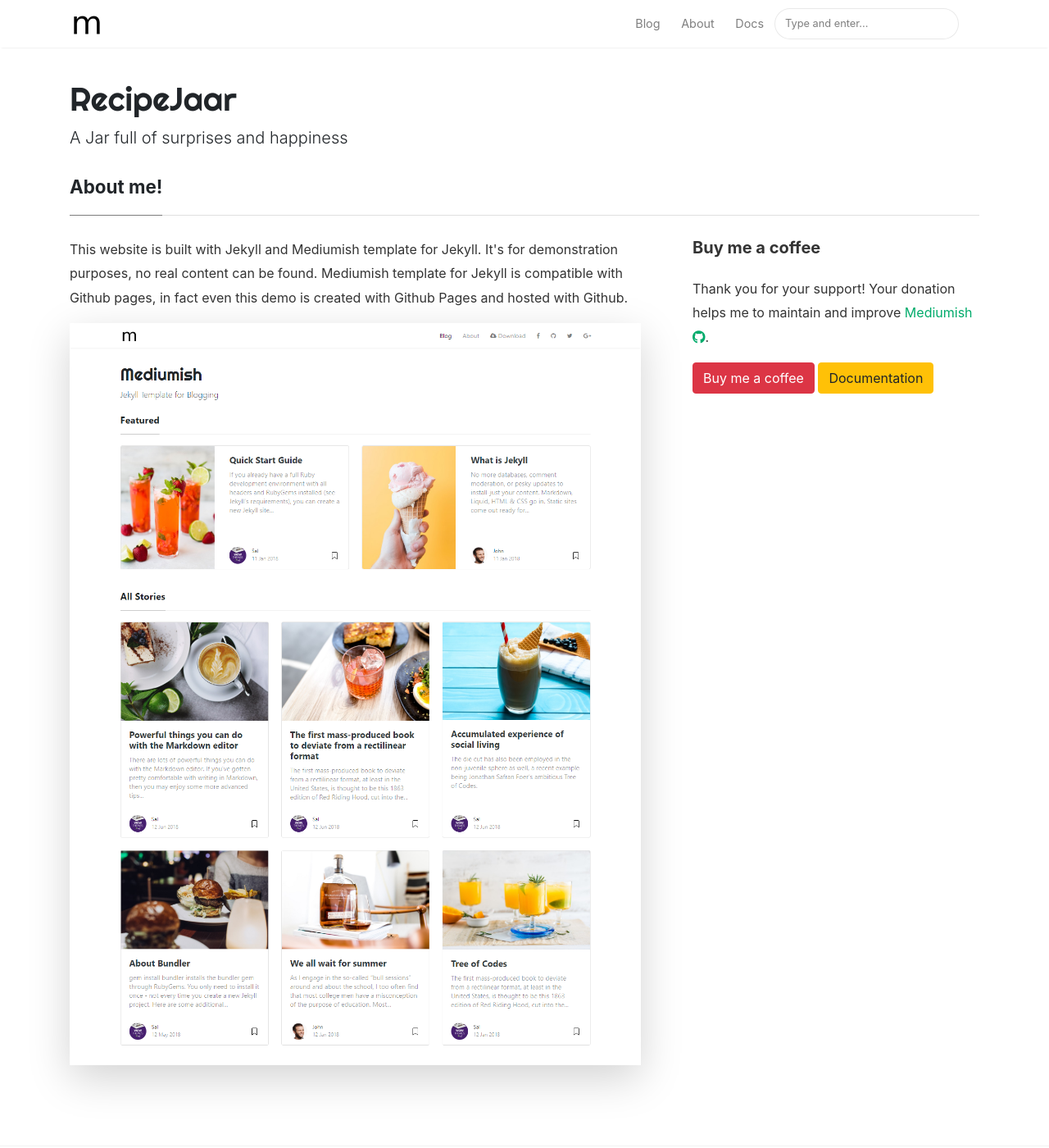
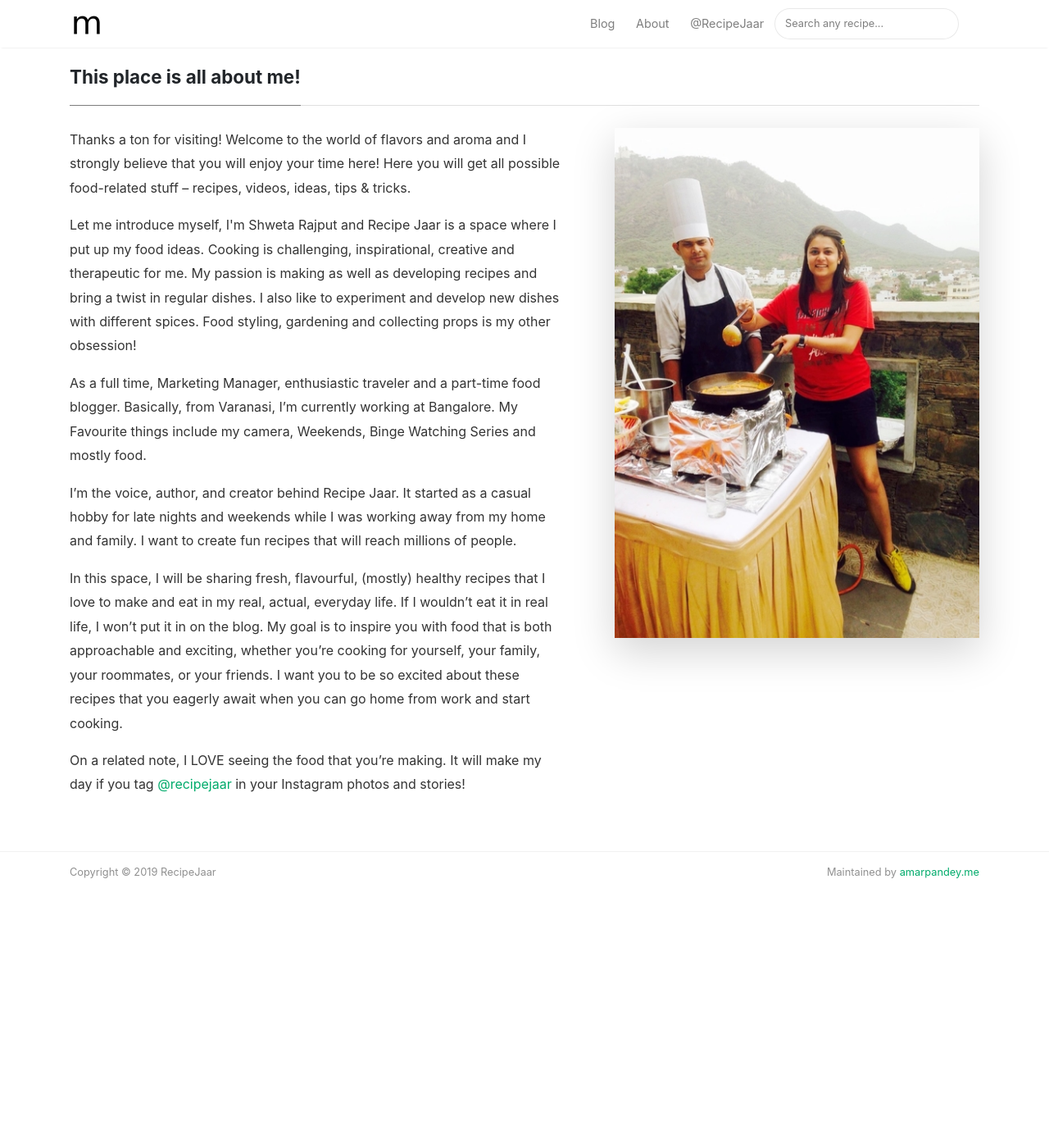
Before and after one commit to recipejaar/recipejaar.github.io, a Jekyll site: the page built from _pages/about.md, in a window 1280 px wide and 1400 px high. Shown: the whole window at 82% size. Built offline with Jekyll 4.4.1, drawn with Linux system fonts in a browser that asks for light colours; nearby versions of some CDN libraries; some of the changed text lies outside the part shown.

Commit message:
redesigned about page and post page

```diff
--- a/_includes/search-lunr.html
+++ b/_includes/search-lunr.html
@@ -11,7 +11,7 @@
 
 
 <form class="bd-search" onSubmit="return lunr_search(document.getElementById('lunrsearch').value);">
-    <input type="text" class="form-control text-small launch-modal-search" id="lunrsearch" name="q" maxlength="255" value="" placeholder="Type and enter..."/>
+    <input type="text" class="form-control text-small launch-modal-search" id="lunrsearch" name="q" maxlength="255" value="" placeholder="Search any recipe..."/>
 </form>
 
 <div id="lunrsearchresults">
--- a/_layouts/default.html
+++ b/_layouts/default.html
@@ -69,7 +69,7 @@
                 </li>
 
                 <li class="nav-item">
-                <a target="_blank" class="nav-link" href="https://bootstrapstarter.com/bootstrap-templates/template-mediumish-bootstrap-jekyll/"> Docs</a>
+                <a target="_blank" class="nav-link" href="https://www.instagram.com/recipejaar/">@RecipeJaar</a>
                 </li>
 
                 {% include search-lunr.html %}
@@ -91,12 +91,14 @@
 
 <!-- Site Title
 ================================================== -->
+{% if page.url == "/" %}
 <div class="mainheading">
     <h1 class="sitetitle">{{ site.name }}</h1>
     <p class="lead">
         {{ site.description }}
     </p>
 </div>
+{% endif %}
 
 <!-- Content
 ================================================== -->
@@ -156,7 +158,7 @@
                 Copyright © {{ site.time | date: "%Y" }} {{ site.name }}
             </div>
             <div class="col-md-6 col-sm-6 text-center text-lg-right">
-                <a target="_blank" href="https://www.wowthemes.net/mediumish-free-jekyll-template/">Mediumish Jekyll Theme</a> by WowThemes.net
+                Maintained by <a target="_blank" href="https://www.amarpandey.me/">amarpandey.me</a>
             </div>
         </div>
     </div>
@@ -181,9 +183,5 @@
 
 <script src="{{ site.baseurl }}/assets/js/ie10-viewport-bug-workaround.js"></script>
 
-{% if page.layout == 'post' %}
-<script id="dsq-count-scr" src="//{{site.disqus}}.disqus.com/count.js"></script>
-{% endif %}
-
 </body>
 </html>
--- a/_pages/about.md
+++ b/_pages/about.md
@@ -1,28 +1,33 @@
 ---
 layout: page
-title: About me!
+title: This place is all about me!
 permalink: /about
 comments: true
 ---
 
 <div class="row justify-content-between">
-<div class="col-md-8 pr-5">
+<div class="col-md-7 pr-5">
 
-<p>This website is built with Jekyll and Mediumish template for Jekyll. It's for demonstration purposes, no real content can be found. Mediumish template for Jekyll is compatible with Github pages, in fact even this demo is created with Github Pages and hosted with Github.</p>
+<p>Thanks a ton for visiting! Welcome to the world of flavors and aroma and I strongly believe that you will enjoy your time here! Here you will get all possible food-related stuff – recipes, videos, ideas, tips & tricks.</p>
 
-<p class="mb-5"><img class="shadow-lg" src="{{site.baseurl}}/assets/images/mediumish-jekyll-template.png" alt="jekyll template mediumish" /></p>
+<p>Let me introduce myself, I'm Shweta Rajput and Recipe Jaar is a space where I put up my food ideas. Cooking is challenging, inspirational, creative and therapeutic for me. My passion is making as well as developing recipes and bring a twist in regular dishes. I also like to experiment and develop new dishes with different spices. Food styling, gardening and collecting props is my other obsession! </p>
+
+
+<p>As a full time, Marketing Manager, enthusiastic traveler and a part-time food blogger. Basically, from Varanasi, I’m currently working at Bangalore. My Favourite things include my camera, Weekends, Binge Watching Series and mostly food.</p>
+
+<p>I’m the voice, author, and creator behind Recipe Jaar. It started as a casual hobby for late nights and weekends while I was working away from my home and family. I want to create fun recipes that will reach millions of people. </p>
+
+
+<p>In this space, I will be sharing fresh, flavourful, (mostly) healthy recipes that I love to make and eat in my real, actual, everyday life. If I wouldn’t eat it in real life, I won’t put it in on the blog. My goal is to inspire you with food that is both approachable and exciting, whether you’re cooking for yourself, your family, your roommates, or your friends. I want you to be so excited about these recipes that you eagerly await when you can go home from work and start cooking.</p>
+
+<p>On a related note, I LOVE seeing the food that you’re making. It will make my day if you tag <a target="_blank" href="https://www.instagram.com/recipejaar/">@recipejaar</a> in your Instagram photos and stories!</p>
+
 
 </div>
 
-<div class="col-md-4">
-
-<div class="sticky-top sticky-top-80">
-<h5>Buy me a coffee</h5>
-
-<p>Thank you for your support! Your donation helps me to maintain and improve <a target="_blank" href="https://github.com/wowthemesnet/mediumish-theme-jekyll">Mediumish <i class="fab fa-github"></i></a>.</p>
-
-<a target="_blank" href="https://www.wowthemes.net/donate/" class="btn btn-danger">Buy me a coffee</a> <a target="_blank" href="https://bootstrapstarter.com/bootstrap-templates/template-mediumish-bootstrap-jekyll/" class="btn btn-warning">Documentation</a>
-
+<div class="col-md-5">
+<p class="mb-4">
+    <img style="width:100%" class="shadow-lg" src="{{site.baseurl}}/assets/images/author.jpg" alt="Shweta Rajput" />
+</p>
 </div>
 </div>
-</div>
```
Also changed, not shown: _includes/share.html (+5 -14 lines), _layouts/post.html (+4 -5 lines), Gemfile.lock, assets/images/author.jpg (added), 3 other files.
